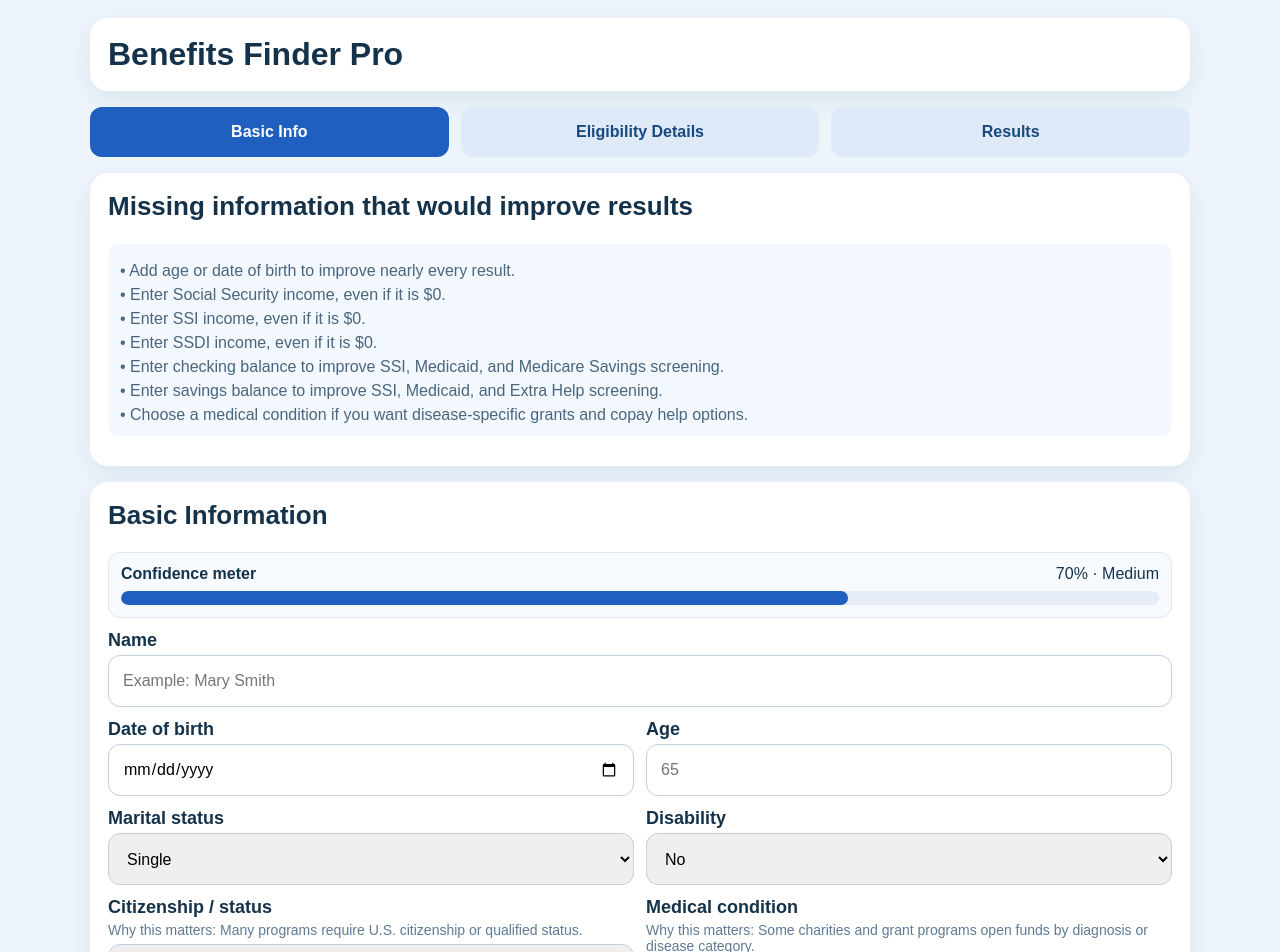
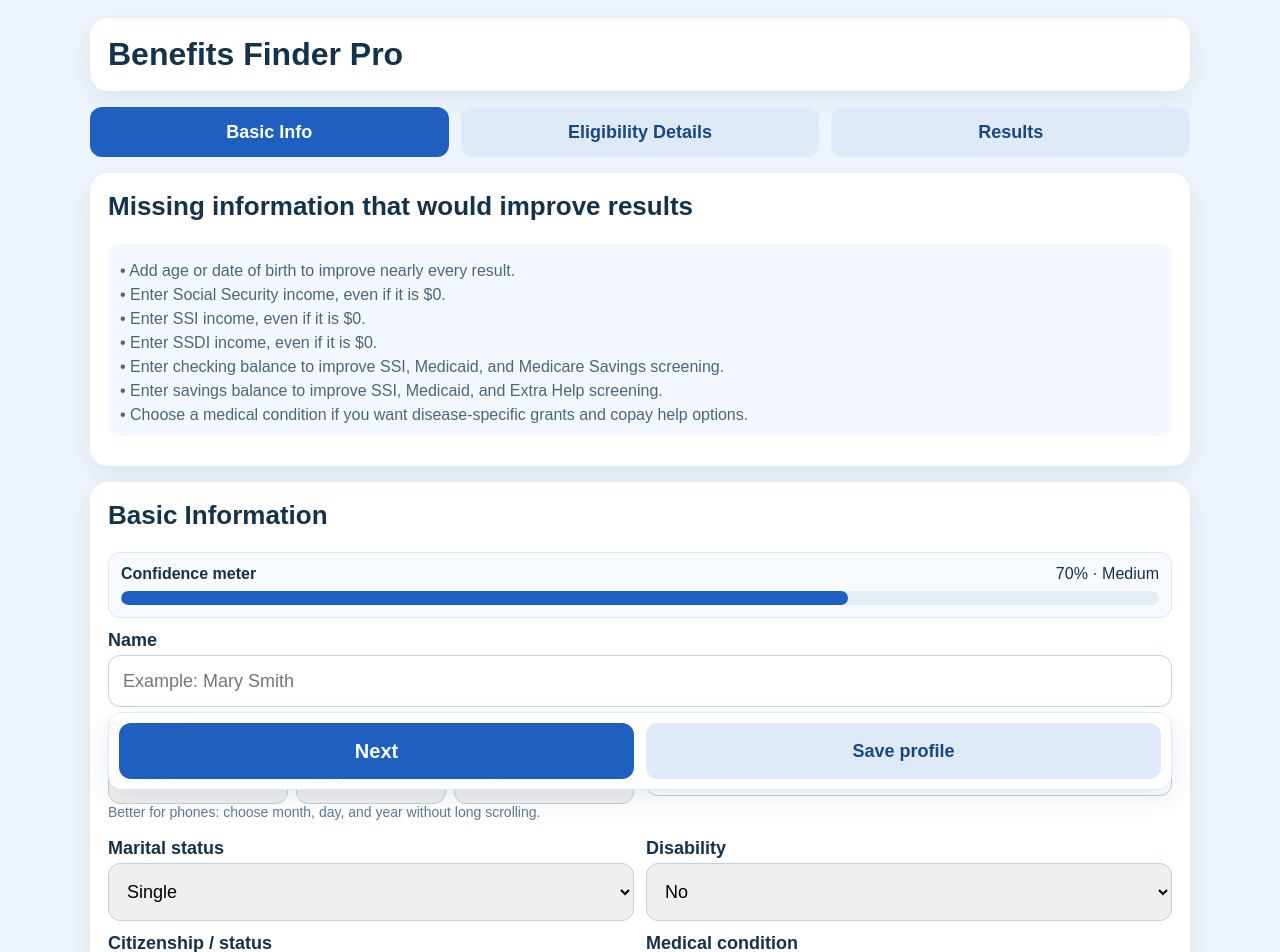
Before and after one commit to jroad19-cmd/senior-benefits-app, a React (Create React App) app: page / in a window 1280 px wide. Shown: the top 952 px of the page. Built offline with nearby package versions, Linux system fonts and the light colour scheme.

Commit message:
Add files via upload

```diff
--- a/src/App.js
+++ b/src/App.js
@@ -42,6 +42,27 @@ const CONDITIONS = [
   "Multiple sclerosis","Parkinson's disease","Rheumatoid arthritis","Rare disease",
   "Traumatic brain injury","Other chronic disease"
 ];
+
+const MONTH_OPTIONS = [
+  { value: "", label: "Month" },
+  { value: "01", label: "Jan" }, { value: "02", label: "Feb" }, { value: "03", label: "Mar" },
+  { value: "04", label: "Apr" }, { value: "05", label: "May" }, { value: "06", label: "Jun" },
+  { value: "07", label: "Jul" }, { value: "08", label: "Aug" }, { value: "09", label: "Sep" },
+  { value: "10", label: "Oct" }, { value: "11", label: "Nov" }, { value: "12", label: "Dec" }
+];
+const DAY_OPTIONS = Array.from({ length: 31 }, (_, i) => String(i + 1).padStart(2, "0"));
+const YEAR_OPTIONS = Array.from({ length: 110 }, (_, i) => String(new Date().getFullYear() - i));
+
+function splitDobParts(dob) {
+  if (!dob || !/^\d{4}-\d{2}-\d{2}$/.test(dob)) return { year: "", month: "", day: "" };
+  const [year, month, day] = dob.split("-");
+  return { year, month, day };
+}
+
+function buildDob(year, month, day) {
+  if (!year || !month || !day) return "";
+  return `${year}-${month}-${day}`;
+}
 
 const WHY = {
   citizenStatus: "Why this matters: Many programs require U.S. citizenship or qualified status.",
@@ -448,6 +469,7 @@ export default function App() {
   const monthlyIncome = useMemo(() => totalIncome(form), [form]);
   const assets = useMemo(() => totalAssets(form), [form]);
   const fill = Math.round(completeness(form) * 100);
+  const dobParts = useMemo(() => splitDobParts(form.dob), [form.dob]);
   const previewResults = useMemo(() => (results.length ? results : buildResults(form)), [results, form]);
   const flags = useMemo(() => autoFlags(form, previewResults), [form, previewResults]);
   const prompts = useMemo(() => missingInfoPrompts(form), [form]);
@@ -487,8 +509,36 @@ export default function App() {
             <label>Name</label>
             <input value={form.personName} onChange={e => updateField("personName", e.target.value)} placeholder="Example: Mary Smith" />
             <div className="row">
-              <div><label>Date of birth</label><input type="date" value={form.dob} onChange={e => updateField("dob", e.target.value)} /></div>
-              <div><label>Age</label><input type="number" value={form.age} onChange={e => updateField("age", e.target.value)} placeholder="65" /></div>
+              <div>
+                <label>Date of birth</label>
+                <div className="dobRow">
+                  <select
+                    value={dobParts.month}
+                    onChange={e => updateField("dob", buildDob(dobParts.year, e.target.value, dobParts.day))}
+                  >
+                    {MONTH_OPTIONS.map(opt => <option key={opt.label} value={opt.value}>{opt.label}</option>)}
+                  </select>
+                  <select
+                    value={dobParts.day}
+                    onChange={e => updateField("dob", buildDob(dobParts.year, dobParts.month, e.target.value))}
+                  >
+                    <option value="">Day</option>
+                    {DAY_OPTIONS.map(day => <option key={day} value={day}>{day}</option>)}
+                  </select>
+                  <select
+                    value={dobParts.year}
+                    onChange={e => updateField("dob", buildDob(e.target.value, dobParts.month, dobParts.day))}
+                  >
+                    <option value="">Year</option>
+                    {YEAR_OPTIONS.map(year => <option key={year} value={year}>{year}</option>)}
+                  </select>
+                </div>
+                <small className="helpText">Better for phones: choose month, day, and year without long scrolling.</small>
+              </div>
+              <div>
+                <label>Age</label>
+                <input type="number" value={form.age} onChange={e => updateField("age", e.target.value)} placeholder="65" />
+              </div>
             </div>
             <div className="row">
               <div><label>Marital status</label><select value={form.maritalStatus} onChange={e => updateField("maritalStatus", e.target.value)}><option value="single">Single</option><option value="married">Married</option><option value="widowed">Widowed</option><option value="divorced">Divorced</option></select></div>
@@ -509,7 +559,7 @@ export default function App() {
               </div>
             )}
             <div className="row"><div><label>School district</label><input value={form.schoolDistrict} onChange={e => updateField("schoolDistrict", e.target.value)} placeholder="Optional" /></div><div></div></div>
-            <div className="actions"><button onClick={() => setPage(2)}>Next</button><button className="secondary" onClick={saveProfile}>Save profile</button></div>
+            <div className="actions stickyActions"><button className="primaryAction" onClick={() => setPage(2)}>Next</button><button className="secondary" onClick={saveProfile}>Save profile</button></div>
           </div>
         )}
 
@@ -577,7 +627,7 @@ export default function App() {
               <div><strong>Total assets:</strong> {currency(assets)}</div>
               <div><strong>Info entered:</strong> {fill}%</div>
             </div>
-            <div className="actions"><button className="secondary" onClick={() => setPage(1)}>Back</button><button onClick={calculate}>Find benefits</button><button className="secondary" onClick={saveProfile}>Save profile</button></div>
+            <div className="actions stickyActions"><button className="secondary" onClick={() => setPage(1)}>Back</button><button className="primaryAction" onClick={calculate}>Find benefits</button><button className="secondary" onClick={saveProfile}>Save profile</button></div>
           </div>
         )}
 
--- a/src/index.css
+++ b/src/index.css
@@ -49,3 +49,52 @@ a { color:#1455af; font-weight:700; }
   .grid3 { grid-template-columns: 1fr; }
   .hero h1 { font-size:28px; }
 }
+
+
+.dobRow { display:grid; grid-template-columns: 1.2fr 1fr 1.2fr; gap:8px; }
+@media (max-width: 900px) {
+  .dobRow { grid-template-columns: 1fr 1fr 1fr; }
+}
+
+
+/* Mobile-friendly form controls */
+input, select, button {
+  font-size: 18px;
+}
+
+select {
+  min-height: 58px;
+}
+
+.dobRow select {
+  min-height: 60px;
+  font-size: 18px;
+}
+
+.primaryAction {
+  font-size: 20px;
+  min-height: 56px;
+}
+
+.stickyActions {
+  position: sticky;
+  bottom: 10px;
+  background: rgba(255,255,255,0.96);
+  padding: 10px;
+  border: 1px solid #dbe8f3;
+  border-radius: 14px;
+  box-shadow: 0 8px 24px rgba(18,56,94,.10);
+  z-index: 20;
+}
+
+@media (max-width: 900px) {
+  .stickyActions {
+    bottom: 8px;
+  }
+  label {
+    font-size: 19px;
+  }
+  input, select {
+    min-height: 60px;
+  }
+}
```
